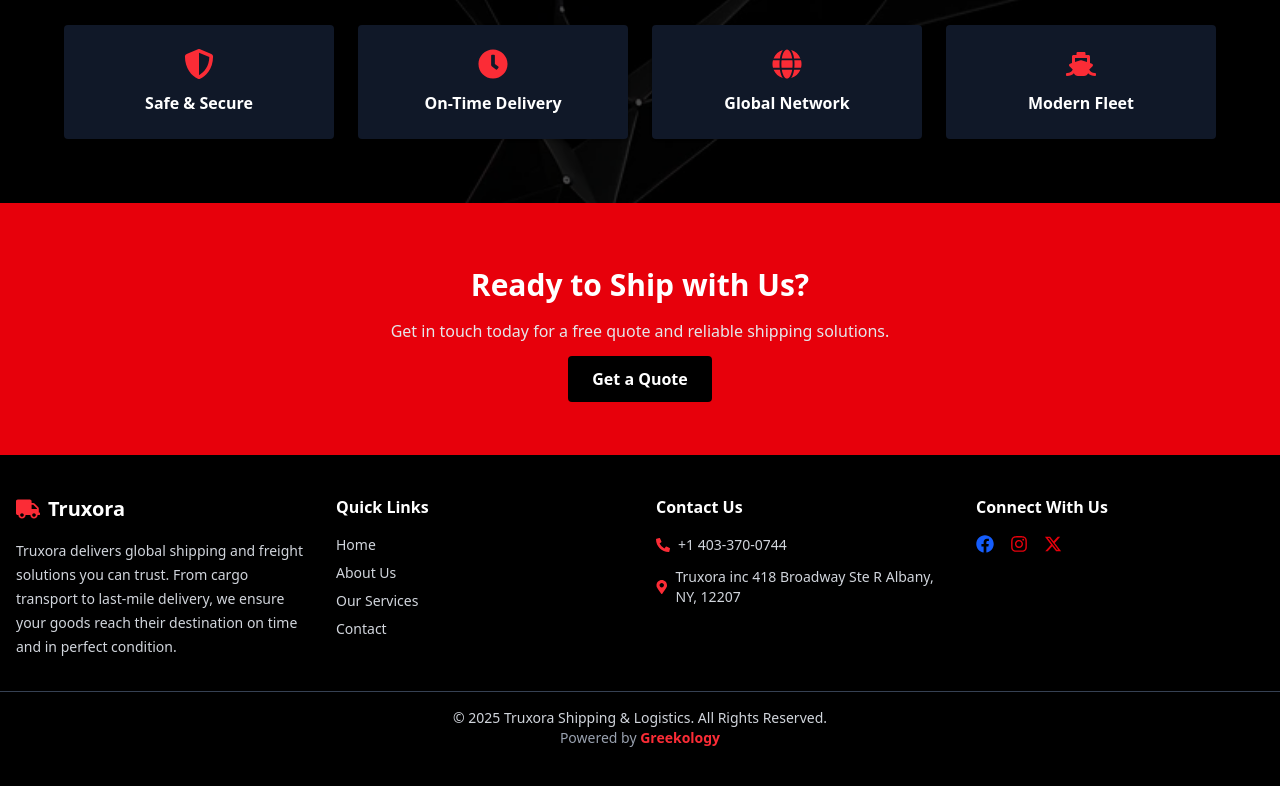
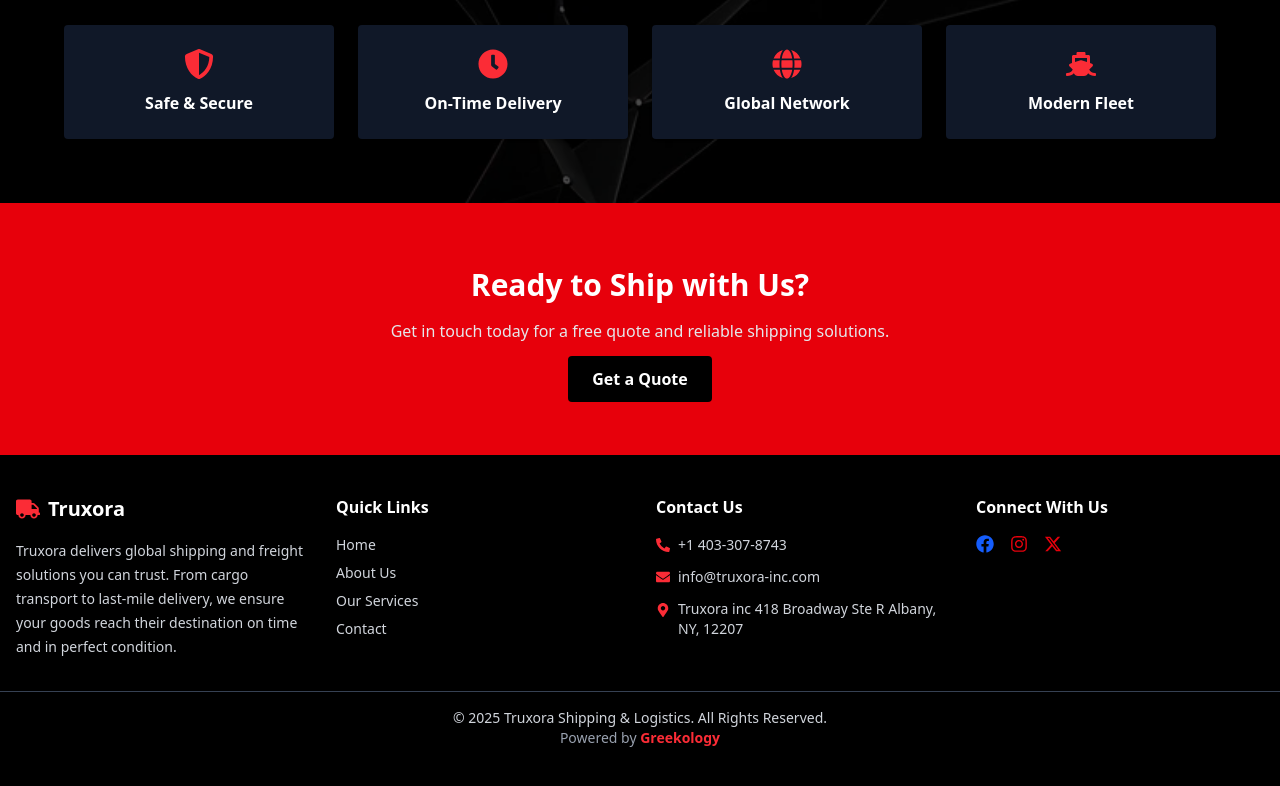
Before and after one commit to Shubham-juris/truxora, a React (Vite) app: page / in a window 1280 px wide. Shown: the part 2134-2920 px from the top of the page. Built offline with nearby package versions, Linux system fonts and the light colour scheme.

Commit message:
Update Footer.jsx

```diff
--- a/src/components/common/Footer.jsx
+++ b/src/components/common/Footer.jsx
@@ -1,24 +1,156 @@
+// import React from "react";
+// import {
+//   FaPhoneAlt,
+//   FaMapMarkerAlt,
+//   FaFacebook,
+//   FaInstagram,
+//   FaTwitter,
+//   FaLinkedin,
+//   FaTruck,
+// } from "react-icons/fa";
+// import { FaXTwitter } from "react-icons/fa6";
+// const Footer = () => {
+//   return (
+//     <footer className="bg-black text-gray-300 py-10">
+//       <div className="max-w-7xl mx-auto px-4 grid grid-cols-1 md:grid-cols-4 gap-8">
+//         {/* Logo & About */}
+//         <div>
+//           <div className="flex items-center gap-2 mb-4">
+//             <FaTruck className="text-red-500 text-2xl" />
+//             <h2 className="text-white text-xl font-bold">Truxora</h2>
+//           </div>
+//           <p className="text-sm leading-6">
+//             Truxora delivers global shipping and freight solutions you can
+//             trust. From cargo transport to last-mile delivery, we ensure your
+//             goods reach their destination on time and in perfect condition.
+//           </p>
+//         </div>
+
+//         {/* Quick Links */}
+//         <div>
+//           <h3 className="text-white font-semibold mb-4">Quick Links</h3>
+//           <ul className="space-y-2 text-sm">
+//             <li>
+//               <a href="/" className="hover:text-red-500">
+//                 Home
+//               </a>
+//             </li>
+//             <li>
+//               <a href="/about" className="hover:text-red-500">
+//                 About Us
+//               </a>
+//             </li>
+//             <li>
+//               <a href="/services" className="hover:text-red-500">
+//                 Our Services
+//               </a>
+//             </li>
+//             <li>
+//               <a href="/contact" className="hover:text-red-500">
+//                 Contact
+//               </a>
+//             </li>
+//           </ul>
+//         </div>
+
+//         {/* Contact Info */}
+//         <div>
+//           <h3 className="text-white font-semibold mb-4">Contact Us</h3>
+//           <ul className="space-y-3 text-sm">
+//             <li className="flex items-center gap-2">
+//               <FaPhoneAlt className="text-red-500" />
+//               <a href="tel:+1518 - 596-8890" className="hover:underline">
+//                 {/* +1518 - 596-8890 */}
+//                 +1 403-370-0744
+//               </a>
+//             </li>
+
+//             <li className="flex items-center gap-2">
+//               <FaMapMarkerAlt className="text-red-500" />
+//               <a
+//                 href="https://www.google.com/maps?q=418+Broadway+Ste+R,+Albany,+NY+12207"
+//                 target="_blank"
+//                 rel="noopener noreferrer"
+//                 className="hover:underline"
+//               >
+//                 Truxora inc 418 Broadway Ste R Albany, NY, 12207
+//               </a>
+//             </li>
+//           </ul>
+//         </div>
+
+//         {/* Social Links */}
+//         <div>
+//           <h3 className="text-white font-semibold mb-4">Connect With Us</h3>
+//           <div className="flex gap-4 text-lg">
+//             <a
+//               href="https://www.facebook.com/truxora/"
+//               target="_blank"
+//               rel="noopener noreferrer"
+//               className="hover:text-red-500 text-blue-600"
+//             >
+//               <FaFacebook />
+//             </a>
+
+//             <a
+//               href="https://www.instagram.com/truxorainc/"
+//               target="_blank"
+//               rel="noopener noreferrer"
+//               className="hover:text-red-500 text-red-600"
+//             >
+//               <FaInstagram />
+//             </a>
+//             <a
+//               href=" https://x.com/truxorainc"
+//               target="_blank"
+//               rel="noopener noreferrer"
+//               className="hover:text-red-500 text-red-600"
+//             >
+//               <FaXTwitter />
+//             </a>
+//           </div>
+//         </div>
+//       </div>
+
+//       {/* Bottom Bar */}
+//       <div className="border-t border-gray-700 mt-8 pt-4 text-center text-sm">
+//         <p>
+//           © {new Date().getFullYear()} Truxora Shipping & Logistics. All Rights
+//           Reserved.
+//         </p>
+//         <p className="mt-0 text-sm text-gray-400">
+//           Powered by <span className="text-red-500 font-bold">Greekology</span>
+//         </p>
+//       </div>
+//     </footer>
+//   );
+// };
+
+// export default Footer;
+
 import React from "react";
 import {
   FaPhoneAlt,
   FaMapMarkerAlt,
   FaFacebook,
   FaInstagram,
-  FaTwitter,
-  FaLinkedin,
   FaTruck,
+  FaEnvelope,
 } from "react-icons/fa";
 import { FaXTwitter } from "react-icons/fa6";
+
 const Footer = () => {
   return (
     <footer className="bg-black text-gray-300 py-10">
       <div className="max-w-7xl mx-auto px-4 grid grid-cols-1 md:grid-cols-4 gap-8">
+
         {/* Logo & About */}
         <div>
           <div className="flex items-center gap-2 mb-4">
             <FaTruck className="text-red-500 text-2xl" />
             <h2 className="text-white text-xl font-bold">Truxora</h2>
           </div>
+
           <p className="text-sm leading-6">
             Truxora delivers global shipping and freight solutions you can
             trust. From cargo transport to last-mile delivery, we ensure your
@@ -29,22 +161,26 @@
         {/* Quick Links */}
         <div>
           <h3 className="text-white font-semibold mb-4">Quick Links</h3>
+
           <ul className="space-y-2 text-sm">
             <li>
               <a href="/" className="hover:text-red-500">
                 Home
               </a>
             </li>
+
             <li>
               <a href="/about" className="hover:text-red-500">
                 About Us
               </a>
             </li>
+
             <li>
               <a href="/services" className="hover:text-red-500">
                 Our Services
               </a>
             </li>
+
             <li>
               <a href="/contact" className="hover:text-red-500">
                 Contact
@@ -56,17 +192,37 @@
         {/* Contact Info */}
         <div>
           <h3 className="text-white font-semibold mb-4">Contact Us</h3>
+
           <ul className="space-y-3 text-sm">
+
+            {/* Phone */}
             <li className="flex items-center gap-2">
-              <FaPhoneAlt className="text-red-500" />
-              <a href="tel:+1518 - 596-8890" className="hover:underline">
-                {/* +1518 - 596-8890 */}
-                +1 403-370-0744
+              <FaPhoneAlt className="text-red-500 flex-shrink-0" />
+
+              <a
+                href="tel:+14033078743"
+                className="hover:underline"
+              >
+                +1 403-307-8743
               </a>
             </li>
 
+            {/* Email */}
             <li className="flex items-center gap-2">
-              <FaMapMarkerAlt className="text-red-500" />
+              <FaEnvelope className="text-red-500 flex-shrink-0" />
+
+              <a
+                href="mailto:info@truxora-inc.com"
+                className="hover:underline break-all"
+              >
+                info@truxora-inc.com
+              </a>
+            </li>
+
+            {/* Address */}
+            <li className="flex items-start gap-2">
+              <FaMapMarkerAlt className="text-red-500 mt-1 flex-shrink-0" />
+
               <a
                 href="https://www.google.com/maps?q=418+Broadway+Ste+R,+Albany,+NY+12207"
                 target="_blank"
@@ -81,30 +237,41 @@
 
         {/* Social Links */}
         <div>
-          <h3 className="text-white font-semibold mb-4">Connect With Us</h3>
+          <h3 className="text-white font-semibold mb-4">
+            Connect With Us
+          </h3>
+
           <div className="flex gap-4 text-lg">
+
+            {/* Facebook */}
             <a
               href="https://www.facebook.com/truxora/"
               target="_blank"
               rel="noopener noreferrer"
               className="hover:text-red-500 text-blue-600"
+              aria-label="Facebook"
             >
               <FaFacebook />
             </a>
 
+            {/* Instagram */}
             <a
               href="https://www.instagram.com/truxorainc/"
               target="_blank"
               rel="noopener noreferrer"
               className="hover:text-red-500 text-red-600"
+              aria-label="Instagram"
             >
               <FaInstagram />
             </a>
+
+            {/* X / Twitter */}
             <a
-              href=" https://x.com/truxorainc"
+              href="https://x.com/truxorainc"
               target="_blank"
               rel="noopener noreferrer"
               className="hover:text-red-500 text-red-600"
+              aria-label="X / Twitter"
             >
               <FaXTwitter />
             </a>
@@ -118,8 +285,12 @@
           © {new Date().getFullYear()} Truxora Shipping & Logistics. All Rights
           Reserved.
         </p>
+
         <p className="mt-0 text-sm text-gray-400">
-          Powered by <span className="text-red-500 font-bold">Greekology</span>
+          Powered by{" "}
+          <span className="text-red-500 font-bold">
+            Greekology
+          </span>
         </p>
       </div>
     </footer>
```
